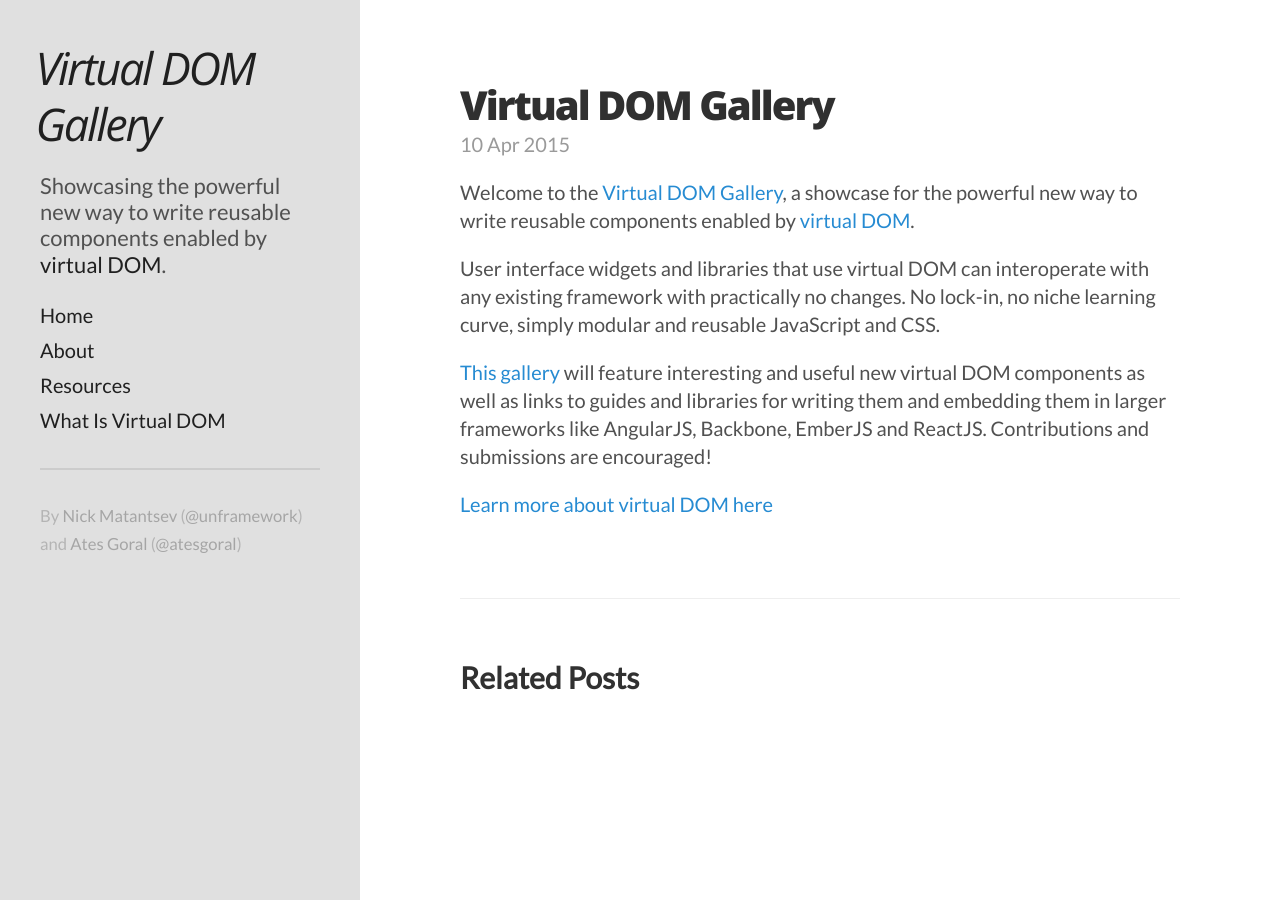
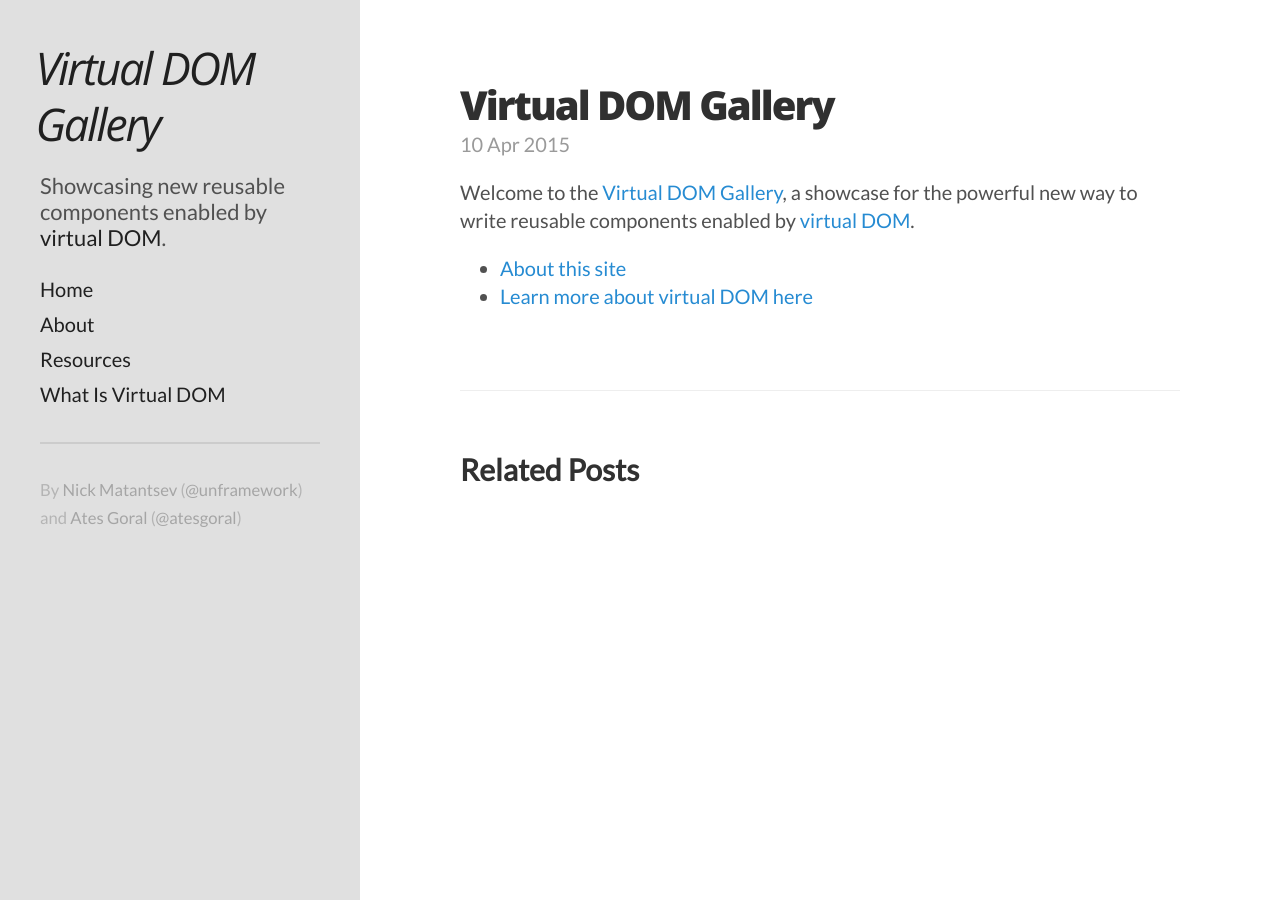
Before and after one commit to unframework/virtual-dom-gallery, a Jekyll site: the page built from _posts/2015-04-10-virtual-dom-gallery.md, in a window 1280 px wide. Built offline with Jekyll 4.4.1, drawn with Linux system fonts in a browser that asks for light colours; Markdown is read by kramdown in place of the engine named in the settings.

Commit message:
Added an "about" section

```diff
--- a/_config.yml
+++ b/_config.yml
@@ -9,7 +9,7 @@ relative_permalinks: true
 # Setup
 title:            Virtual DOM Gallery
 tagline:          'Showcase for reusable components using virtual DOM'
-description:      'Showcasing the powerful new way to write reusable components enabled by <a href="//virtualdom.gallery/what-is-virtual-dom/">virtual DOM</a>.'
+description:      'Showcasing new reusable components enabled by <a href="//virtualdom.gallery/what-is-virtual-dom/">virtual DOM</a>.'
 url:              http://virtualdom.gallery
 baseurl:          /
 
--- a/_includes/sidebar.html
+++ b/_includes/sidebar.html
@@ -11,7 +11,6 @@
 
     <nav class="sidebar-nav">
       <a class="sidebar-nav-item{% if page.url == site.baseurl %} active{% endif %}" href="{{ site.baseurl }}">Home</a>
-      <a class="sidebar-nav-item" href="{{ site.baseurl }}2015/04/10/virtual-dom-gallery/">About</a>
 
       {% comment %}
         The code below dynamically generates a sidebar nav of pages with
--- a/_posts/2015-04-10-virtual-dom-gallery.md
+++ b/_posts/2015-04-10-virtual-dom-gallery.md
@@ -3,10 +3,7 @@ layout: post
 title: Virtual DOM Gallery
 ---
 
-Welcome to the [Virtual DOM Gallery](//virtualdom.gallery), a showcase for the powerful new way to write reusable components enabled by [virtual DOM](https://github.com/Matt-Esch/virtual-dom).
+Welcome to the [Virtual DOM Gallery](//virtualdom.gallery), a showcase for the powerful new way to write reusable components enabled by [virtual DOM](//virtualdom.gallery/what-is-virtual-dom/).
 
-User interface widgets and libraries that use virtual DOM can interoperate with any existing framework with practically no changes. No lock-in, no niche learning curve, simply modular and reusable JavaScript and CSS.
-
-[This gallery](//virtualdom.gallery) will feature interesting and useful new virtual DOM components as well as links to guides and libraries for writing them and embedding them in larger frameworks like AngularJS, Backbone, EmberJS and ReactJS. Contributions and submissions are encouraged!
-
-[Learn more about virtual DOM here]({{ site.baseurl }}what-is-virtual-dom/)
+* [About this site](//virtualdom.gallery/about/)
+* [Learn more about virtual DOM here]({{ site.baseurl }}what-is-virtual-dom/)
```
Also changed, not shown: about.md (added, +10 -0 lines).
